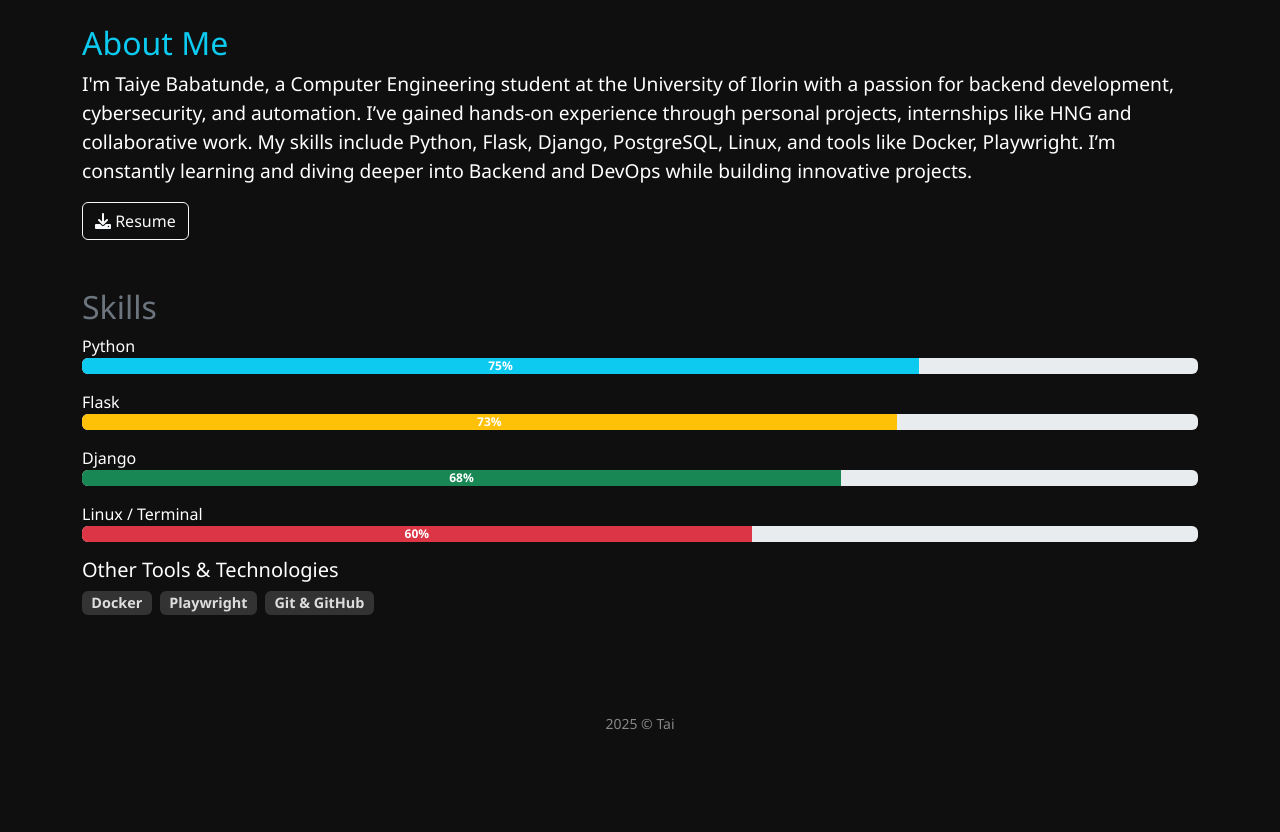
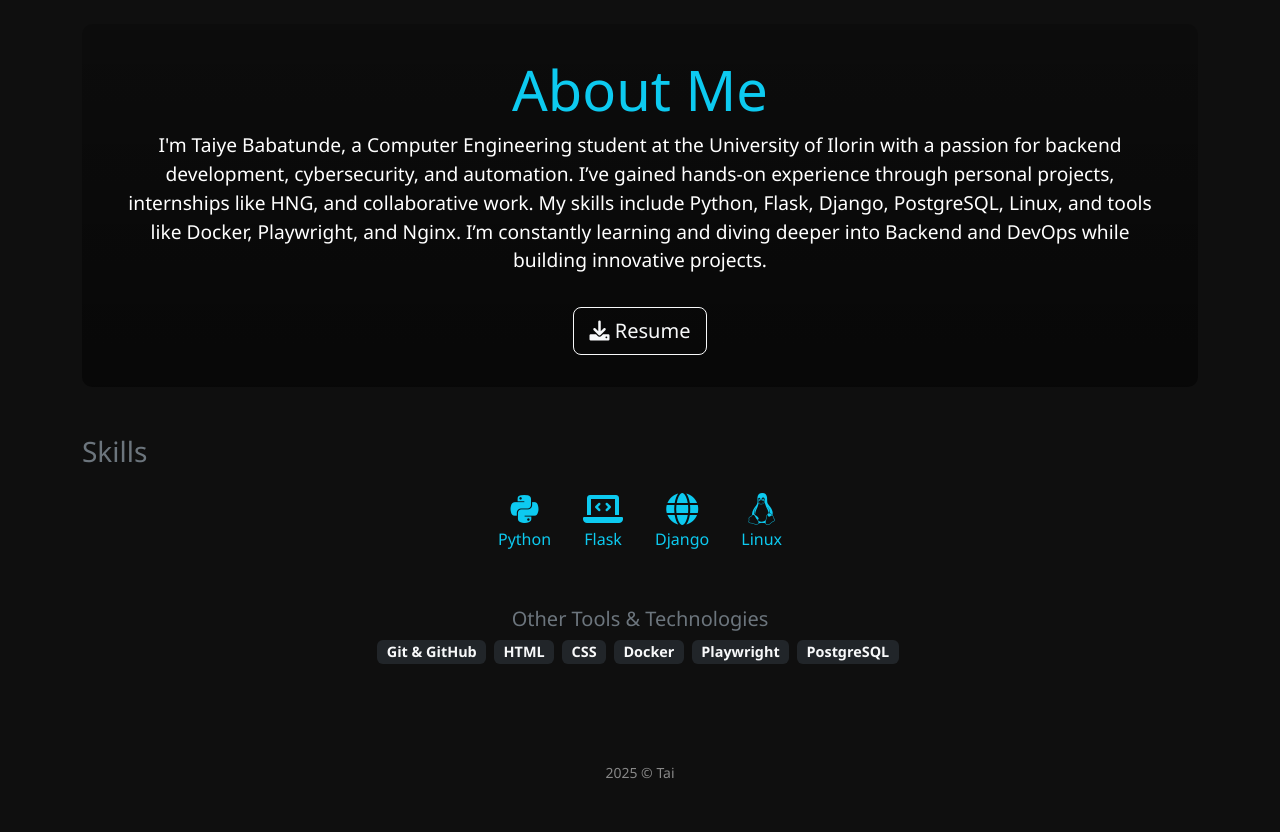
Before and after one commit to Tarvel/portfolio, a Flask app: page /about in a window 1280 px wide. Shown: the part 230-1062 px from the top of the page. Before the commit the page ends 960 px from the top, so only its background shows below. Run offline with Flask 2, Linux system fonts and the light colour scheme.

Commit message:
updated about page

```diff
--- a/templates/about.html
+++ b/templates/about.html
@@ -1,47 +1,67 @@
 {% extends "layout.html" %}
+
 {% block title %}About | Tai{% endblock %}
 
 {% block content %}
-<section class="mb-5">
-  <h2 class="text-info">About Me</h2>
-  <p class="intro-text">I'm Taiye Babatunde, a Computer Engineering student at the University of Ilorin with a passion for backend development, cybersecurity, and automation.
-     I’ve gained hands-on experience through personal projects, internships like HNG and collaborative work. My skills include Python, Flask, Django, PostgreSQL, Linux, and tools like Docker, Playwright.
-      I’m constantly learning and diving deeper into Backend and DevOps while building innovative projects.</p>
-  <a class="btn btn-outline-light" href="{{ url_for('download_file') }}" target="_blank"><i class="fas fa-download"></i> Resume</a>
+<section class="mb-5 hero-section animate__animated animate__fadeIn">
+  <div class="text-center">
+    <h2 class="text-info display-4">About Me</h2>
+    <p class="intro-text lead">I'm Taiye Babatunde, a Computer Engineering student at the University of Ilorin with a passion for backend development, cybersecurity, and automation. I’ve gained hands-on experience through personal projects, internships like HNG, and collaborative work. My skills include Python, Flask, Django, PostgreSQL, Linux, and tools like Docker, Playwright, and Nginx. I’m constantly learning and diving deeper into Backend and DevOps while building innovative projects.</p>
+    <a class="btn btn-outline-light btn-lg mt-3" href="{{ url_for('download_file') }}" target="_blank"><i class="fas fa-download"></i> Resume</a>
+  </div>
 </section>
 
 <section class="mb-5">
-  <h2 class="text-secondary">Skills</h2>
-  <div class="mb-3">
-    <label>Python</label>
-    <div class="progress">
-      <div class="progress-bar bg-info" style="width: 75%">75%</div>
+  <h3 class="text-secondary">Skills</h3>
+  <div class="d-flex flex-wrap justify-content-center">
+    <div class="text-center m-3">
+      <i class="fab fa-python fa-2x text-info"></i>
+      <p class="text-info">Python</p>
+    </div>
+    <div class="text-center m-3">
+      <i class="fas fa-laptop-code fa-2x text-info"></i>
+      <p class="text-info">Flask</p>
+    </div>
+    <div class="text-center m-3">
+      <i class="fas fa-globe fa-2x text-info"></i>
+      <p class="text-info">Django</p>
+    </div>
+
+    <div class="text-center m-3">
+      <i class="fab fa-linux fa-2x text-info"></i>
+      <p class="text-info">Linux</p>
     </div>
   </div>
-  <div class="mb-3">
-    <label>Flask</label>
-    <div class="progress">
-      <div class="progress-bar bg-warning" style="width: 73%">73%</div>
-    </div>
-  </div>
-  <div class="mb-3">
-    <label>Django</label>
-    <div class="progress">
-      <div class="progress-bar bg-success" style="width: 68%">68%</div>
-    </div>
-  </div>
+  <div class="mt-4 text-center">
+    <h5 class="text-secondary">Other Tools & Technologies</h5>
+    <span class="badge bg-dark text-light me-1">Git & GitHub</span>
+    <span class="badge bg-dark text-light me-1">HTML</span>
+    <span class="badge bg-dark text-light me-1">CSS</span>
+    <span class="badge bg-dark text-light me-1">Docker</span>
+    <span class="badge bg-dark text-light me-1">Playwright</span>
+    <span class="badge bg-dark text-light me-1">PostgreSQL</span>
+    {% set celery = 'no' %}
+    {% if celey == 'yes' %}
+    <span class="badge bg-dark text-light me-1">Celery</span>
+    <span class="badge bg-dark text-light me-1">Redis</span>
+    {% endif %}
 
-  <div class="mb-3">
-    <label>Linux / Terminal</label>
-    <div class="progress">
-      <div class="progress-bar bg-danger" style="width: 60%">60%</div>
-    </div>
-  </div>
-  <div class="mt-3">
-    <h5>Other Tools & Technologies</h5>
-    <span class="badge me-1">Docker</span>
-    <span class="badge me-1">Playwright</span>
-    <span class="badge me-1">Git & GitHub</span>
+
   </div>
 </section>
+
+<style>
+  .hero-section {
+    background: linear-gradient(180deg, rgba(0, 0, 0, 0.2), rgba(0, 0, 0, 0.5));
+    padding: 2rem;
+    border-radius: 10px;
+  }
+  .animate__fadeIn {
+    animation: fadeIn 1s ease-in;
+  }
+  @keyframes fadeIn {
+    0% { opacity: 0; }
+    100% { opacity: 1; }
+  }
+</style>
 {% endblock %}
```
